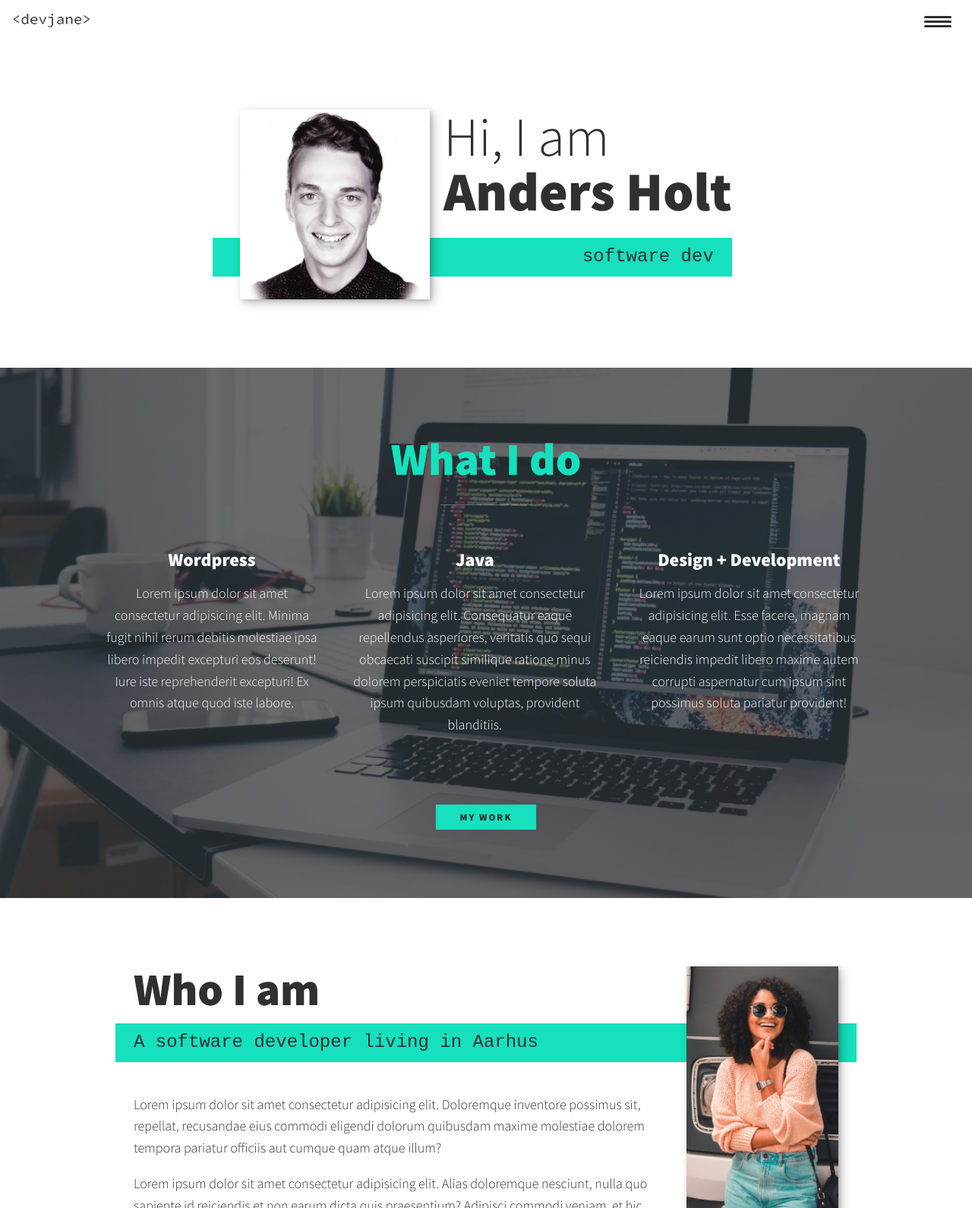
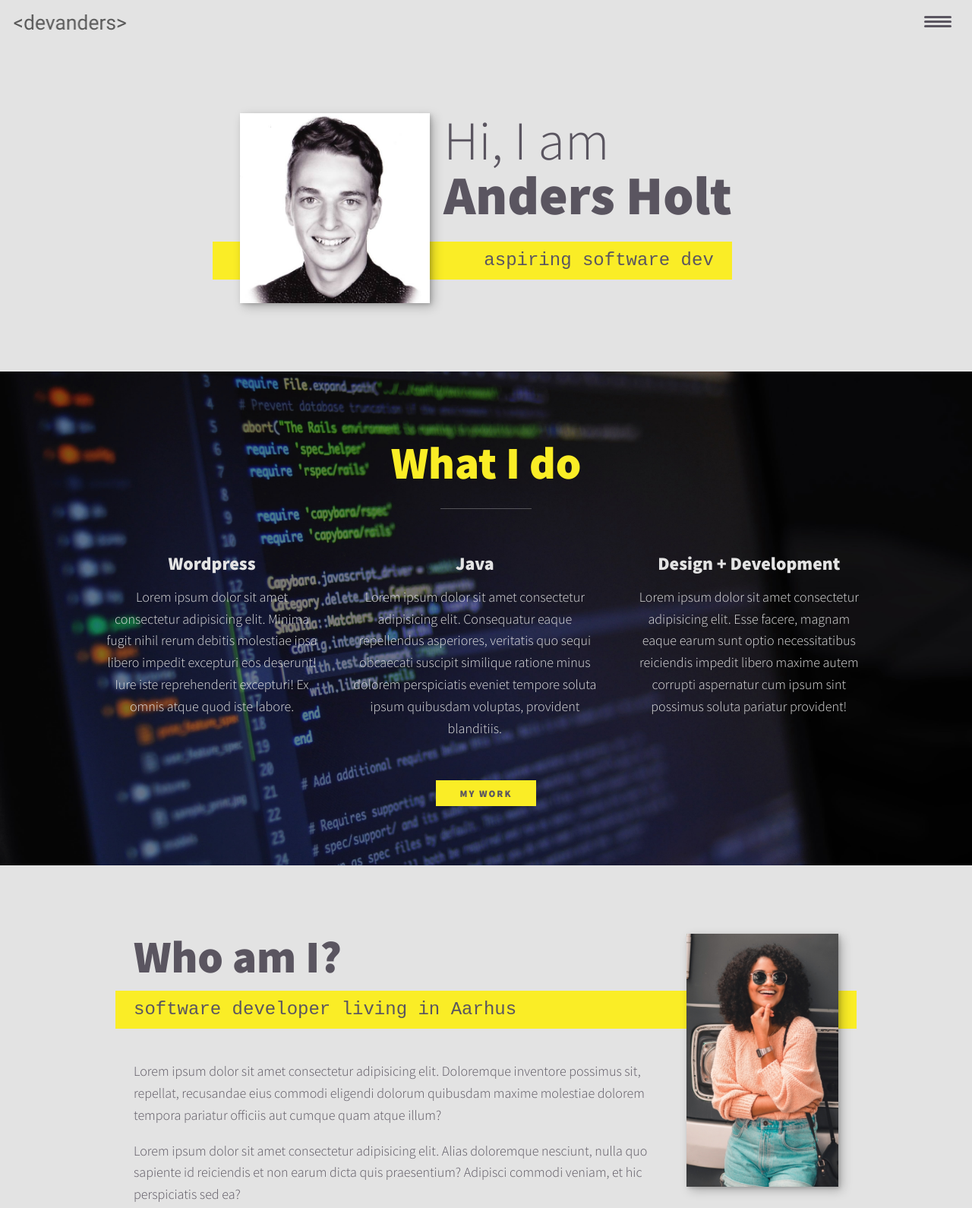
Before and after one commit to anders2410/website_portfolio, a plain HTML site: page index.html in a window 1280 px wide. Shown: the top 1590 px of the page at 76% size. Drawn offline with nearby package versions, Linux system fonts and the light colour scheme; a web font is replaced by a local one.

Commit message:
Made some theme updates!

```diff
--- a/css/style.css
+++ b/css/style.css
@@ -9,12 +9,12 @@
   --ff-primary: "Source Sans Pro", sans-serif;
   --ff-secondary: "Source Code Pro", monospace;
 
-  --fw-reg: 300;
+  --fw-reg: 400;
   --fw-bold: 900;
 
-  --clr-light: #fff;
-  --clr-dark: #303030;
-  --clr-accent: #16e0bd;
+  --clr-light: #e3e3e3;
+  --clr-dark: #5a5560;
+  --clr-accent: #faed26;
 
   --fs-h1: 3rem;
   --fs-h2: 2.25rem;
@@ -141,7 +141,7 @@ header {
 }
 
 .logo {
-  max-width: 100px;
+  max-width: 150px;
 }
 
 .nav {
@@ -153,9 +153,10 @@ header {
   left: 0;
   right: 0;
   z-index: 100;
+  opacity: .95;
 
   transform: translateX(100%);
-  transition: transform 250ms cubic-bezier(0.5, 0, -5, 1);
+  transition: 250ms cubic-bezier(0.5, 0, 0.5, 1);
 }
 
 .nav__list {
@@ -193,6 +194,7 @@ header {
 
 .nav-open .nav {
   transform: translateX(0);
+  transition: 250ms cubic-bezier(0.5, 0, 0.5, 1);
 }
 
 .nav-open .nav-toggle {
@@ -291,13 +293,15 @@ header {
   }
 }
 
+/* Services section */
 .my-services {
   background-color: var(--clr-dark);
-  background-image: url(../img/services-bg.jpg);
+  background-image: url(../img/close-up-code.jpg);
   background-size: cover;
   /* background-blend-mode: multiply; */
   color: var(--clr-light);
   text-align: center;
+  height: 650px;
 }
 
 .section__title--services {
@@ -316,7 +320,7 @@ header {
 }
 
 .services {
-  margin-bottom: 4em;
+  margin-bottom: 2em;
 }
 
 .service {
@@ -398,7 +402,7 @@ header {
 }
 
 .portfolio__img {
-  transition: transform 750ms cubic-bezier(0.5, 0, 0.5, 1), opacity 250ms linear;
+  transition: 750ms cubic-bezier(0.5, 0, 0.5, 1), opacity 250ms linear;
 }
 
 .portfolio__item:focus {
--- a/index.html
+++ b/index.html
@@ -19,9 +19,11 @@
     <link rel="stylesheet" href="css/style.css" />
   </head>
   <body>
+
+    <!-- HEADER -->
     <header>
       <div class="logo">
-        <img src="img/devjane.png" alt="" />
+        <img src="img/dev_anders.png" alt="" />
       </div>
       <button class="nav-toggle" aria-label="toggle navigation">
         <span class="hamburger"></span>
@@ -47,7 +49,7 @@
       <h1 class="section__title section__title--intro">
         Hi, I am <strong>Anders Holt</strong>
       </h1>
-      <p class="section__subtitle section__subtitle--intro">software dev</p>
+      <p class="section__subtitle section__subtitle--intro">aspiring software dev</p>
       <img
         src="img/square_profile_picture.jpg"
         alt="a picture of Me smiling"
@@ -97,9 +99,9 @@
 
     <!-- ABOUT ME-->
     <section class="about-me" id="about">
-      <h2 class="section__title section__title--about">Who I am</h2>
+      <h2 class="section__title section__title--about">Who am I?</h2>
       <p class="section__subtitle section__subtitle--about">
-        A software developer living in Aarhus
+        software developer living in Aarhus
       </p>
 
       <div class="about-me__hobby">
```
Also changed, not shown: portfolio_item.html (+2 -0 lines), img/close-up-code.jpg (added), img/dev_anders.png (added), 1 other file.
